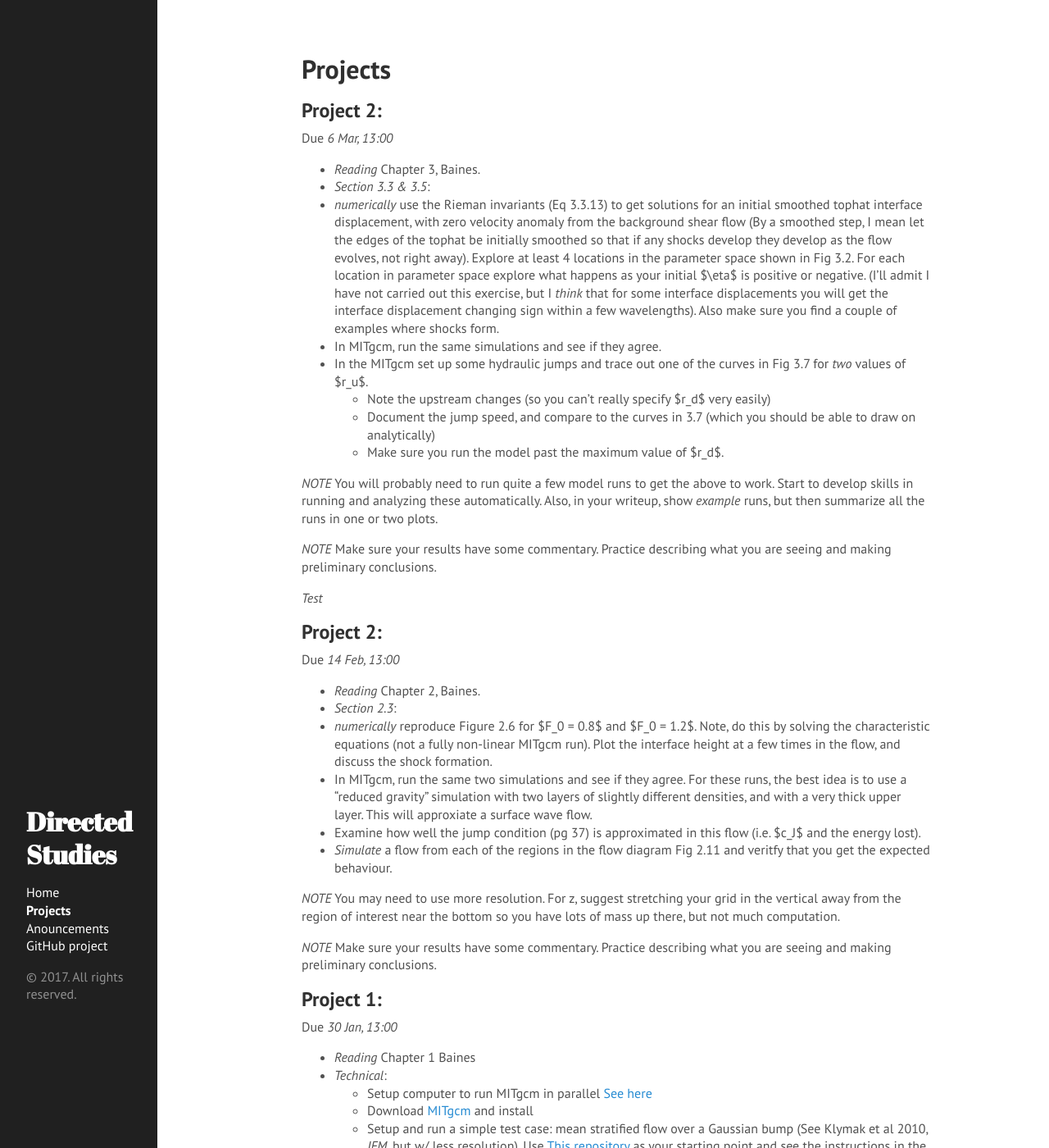
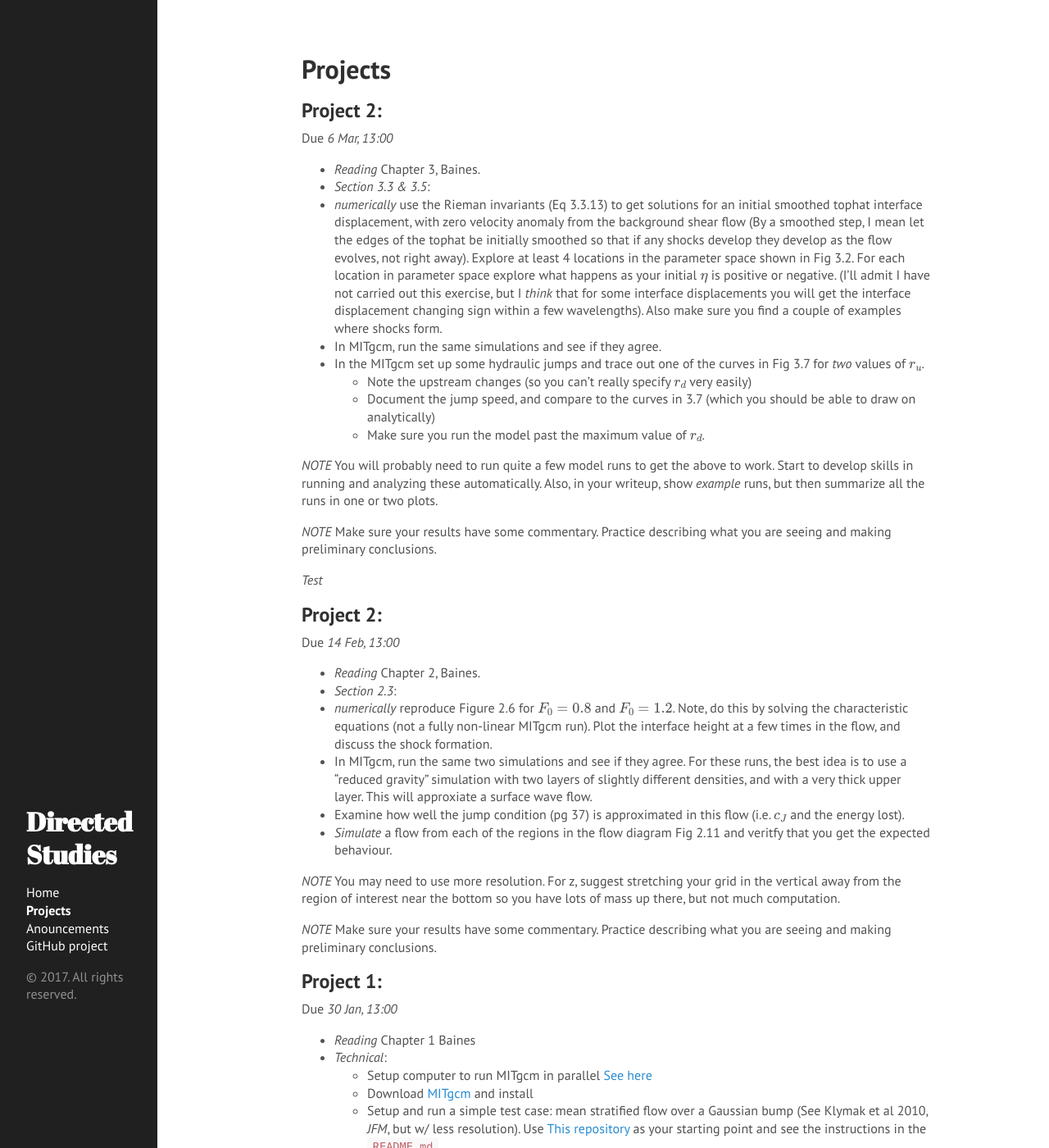
Before and after one commit to jklymak/DirStu17, a Jekyll site: the page built from docs/Projects/index.md, in a window 1280 px wide and 1400 px high. Shown: the whole window at 82% size. Built offline with Jekyll 4.4.1, drawn with Linux system fonts in a browser that asks for light colours; formulas are drawn with MathJax 3; a script that is not in the unit is left out; part of the change alters nothing that is shown.

```diff
--- a/docs/Projects/index.md
+++ b/docs/Projects/index.md
@@ -1,6 +1,7 @@
 ---
 layout: page
 title: Projects
+mathjax: true
 ---
 
 ## Project 2:
--- a/docs/_layouts/default.html
+++ b/docs/_layouts/default.html
@@ -1,7 +1,7 @@
 <!DOCTYPE html>
 <html xmlns="http://www.w3.org/1999/xhtml" xml:lang="en" lang="en-us">
+  {% include head.html %}
   {% include mathjax.html %}
-  {% include head.html %}
 
   <body>
 
```
Also changed, not shown: 7 other files.
